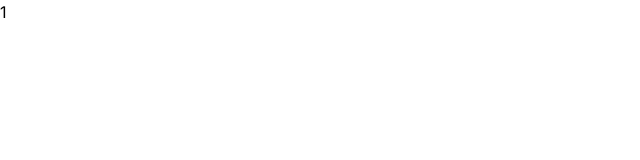
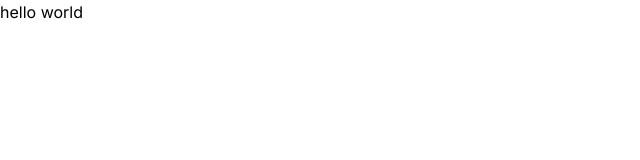
Before and after one commit to wu529778790/ka.shenzjd.com, a Next.js app: page / in a window 1280 px wide. Shown: the top 160 px of the page, without its empty margins (0-640 px from the left). Built offline with nearby package versions, Linux system fonts and the light colour scheme; a web font is replaced by a local one.

Commit message:
新增页面主组件及卡片组件，优化页面布局和内容展示

```diff
--- /dev/null
+++ b/app/Card.tsx
@@ -0,0 +1,7 @@
+export default function Card(props: { children: React.ReactNode }) {
+  return (
+    <div className="card">
+      <div className="card-body">{props.children}</div>
+    </div>
+  );
+}
--- a/app/page.tsx
+++ b/app/page.tsx
@@ -1,3 +1,11 @@
+import Card from "./Card";
+
 export default function Page() {
-  return <main className="flex">1</main>;
+  return (
+    <main className="flex">
+      <Card>
+        <h1>hello world</h1>
+      </Card>
+    </main>
+  );
 }
```
